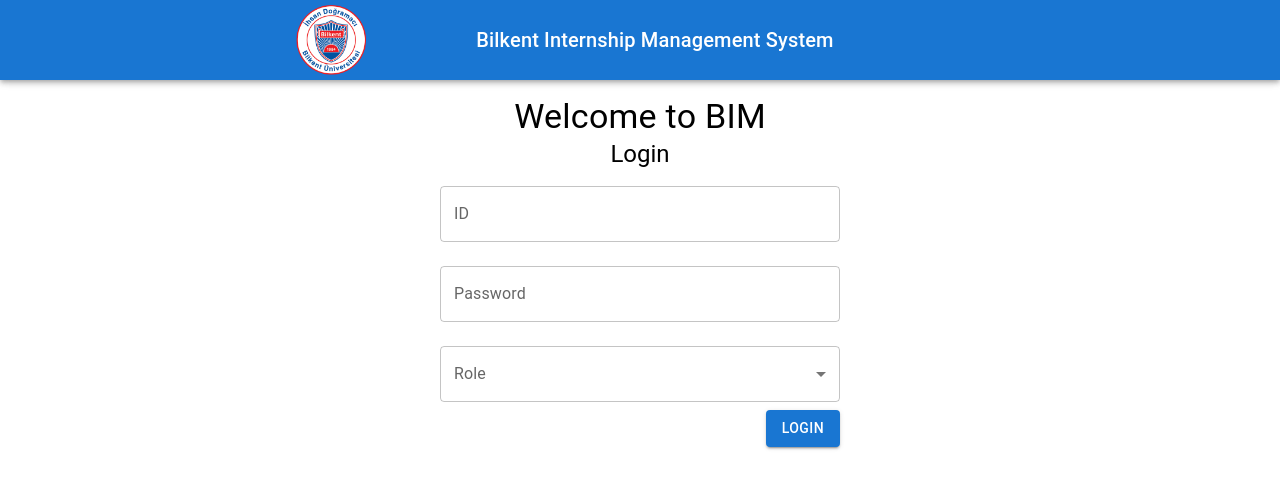
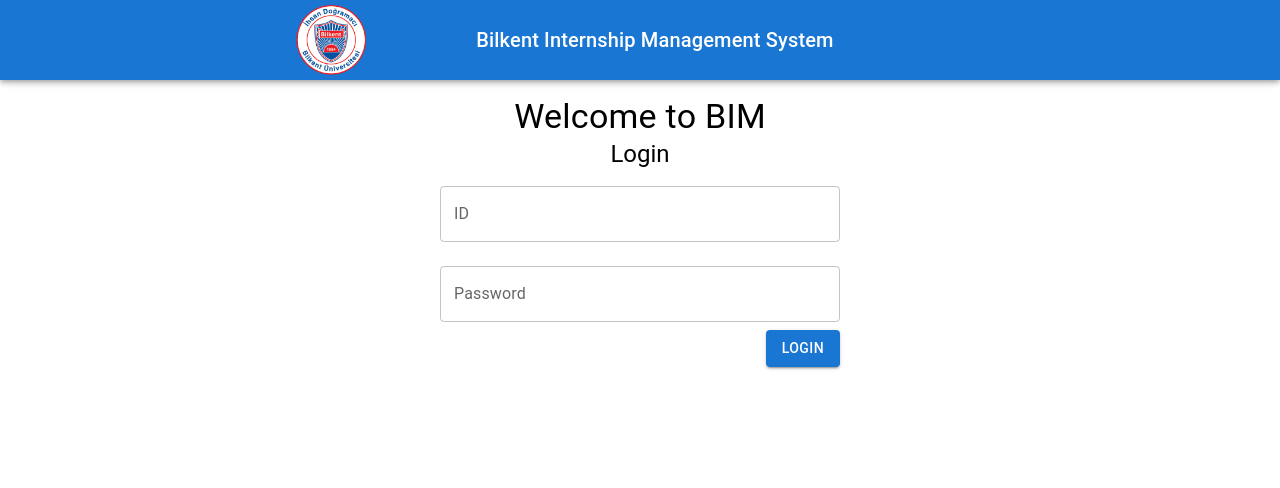
Before and after one commit to BOSGII/CS319-term-project, a React (Create React App) app in the folder frontend/: page /login in a window 1280 px wide. Shown: the top 488 px of the page. Built offline with nearby package versions, Linux system fonts and the light colour scheme.

Commit message:
select role area is discarded

```diff
--- a/frontend/src/pages/login_page/LoginPage.js
+++ b/frontend/src/pages/login_page/LoginPage.js
@@ -118,15 +118,7 @@
           onChange={(e) => setPassword(e.target.value)}
         // eslint-disable-next-line react/jsx-no-comment-textnodes
         />
-        <FormControl fullWidth margin="normal">
-          <InputLabel>Role</InputLabel>
-          <Select value={role} onChange={(e) => setRole(e.target.value)}>
-            <MenuItem value="student">Student</MenuItem>
-            <MenuItem value="admin">Admin</MenuItem>
-            <MenuItem value="instructor">Instructor</MenuItem>
-            <MenuItem value="secretary">Secretary</MenuItem>
-          </Select>
-        </FormControl>
+
         <Box sx={{ display: "flex", justifyContent: "flex-end" }}>
           <Button variant="contained" type="submit">
             Login
```
